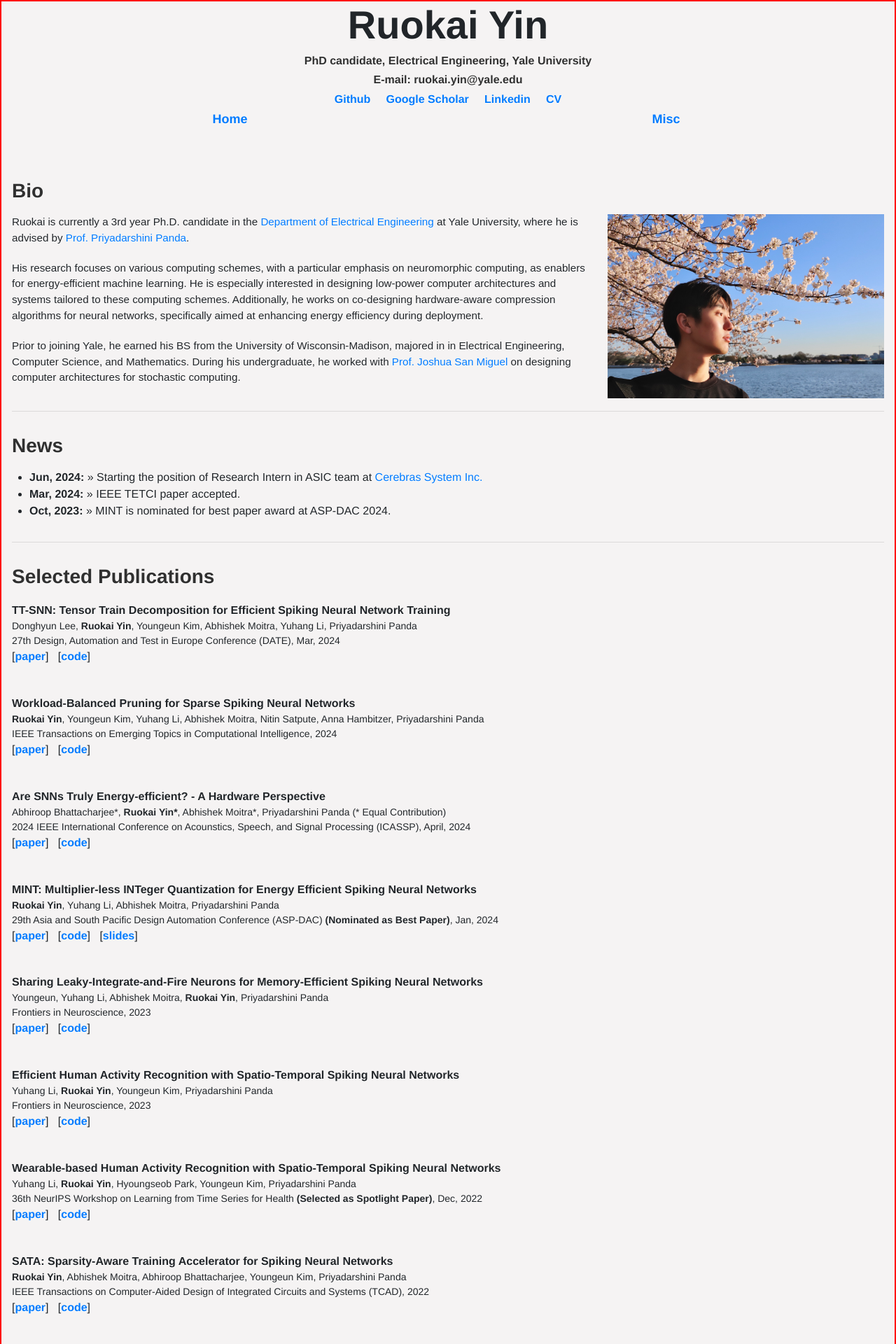
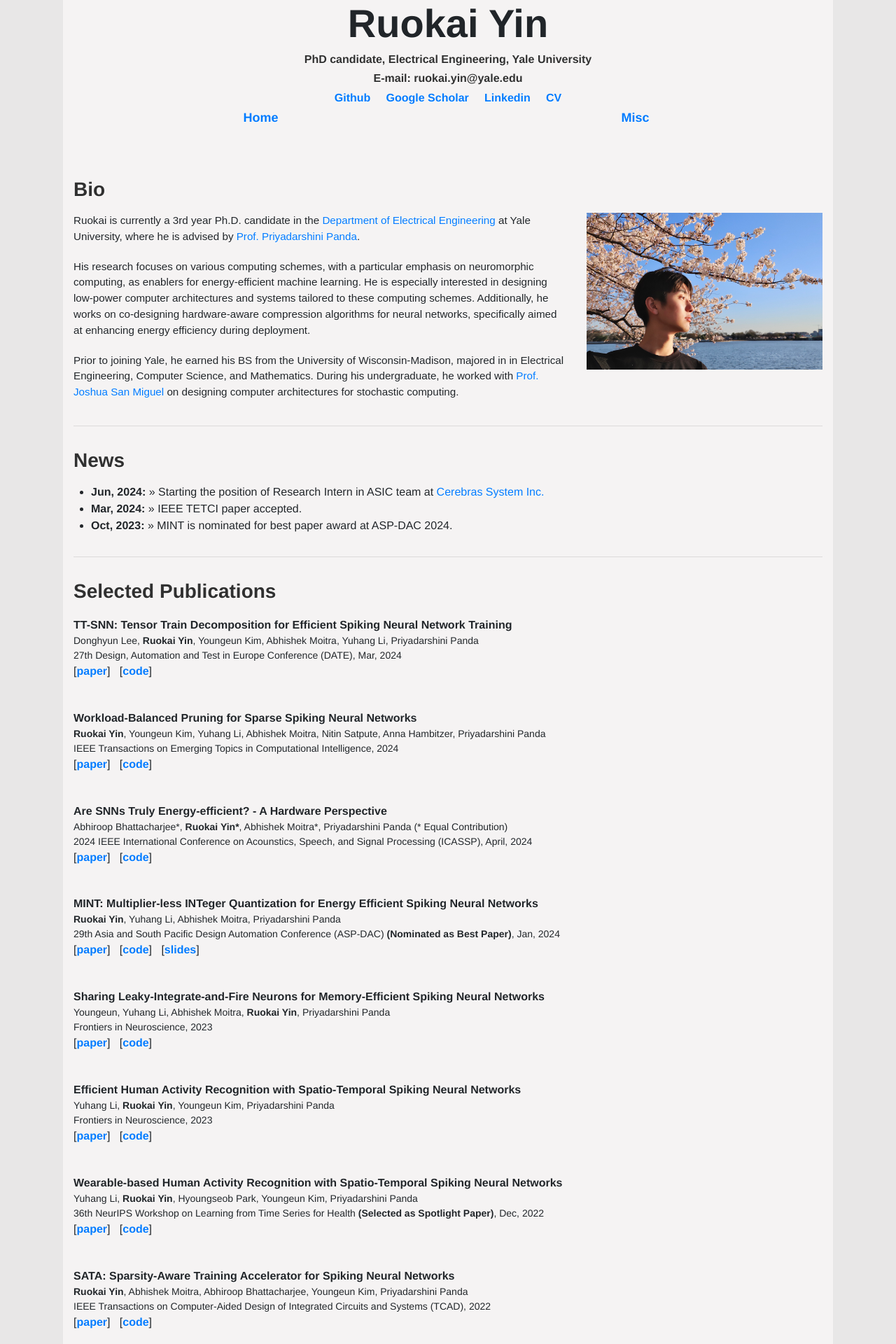
Before and after one commit to RuokaiYin/RuokaiYin.github.io, a Jekyll site: the page built from index.html, in a window 1280 px wide. Shown: the top 1920 px of the page at 70% size. Built offline with Jekyll 4.4.1, drawn with Linux system fonts in a browser that asks for light colours.

Commit message:
Update main.scss

```diff
--- a/_sass/main.scss
+++ b/_sass/main.scss
@@ -7,8 +7,7 @@
 .container {
   margin: 0 auto;
   background: #fdfafaa2;
-  max-width: 1600px;
-  border: 2px solid red; // Temporary border to visualize the container
+  max-width: 1100px;
 }
 
 .vcenter {
```
